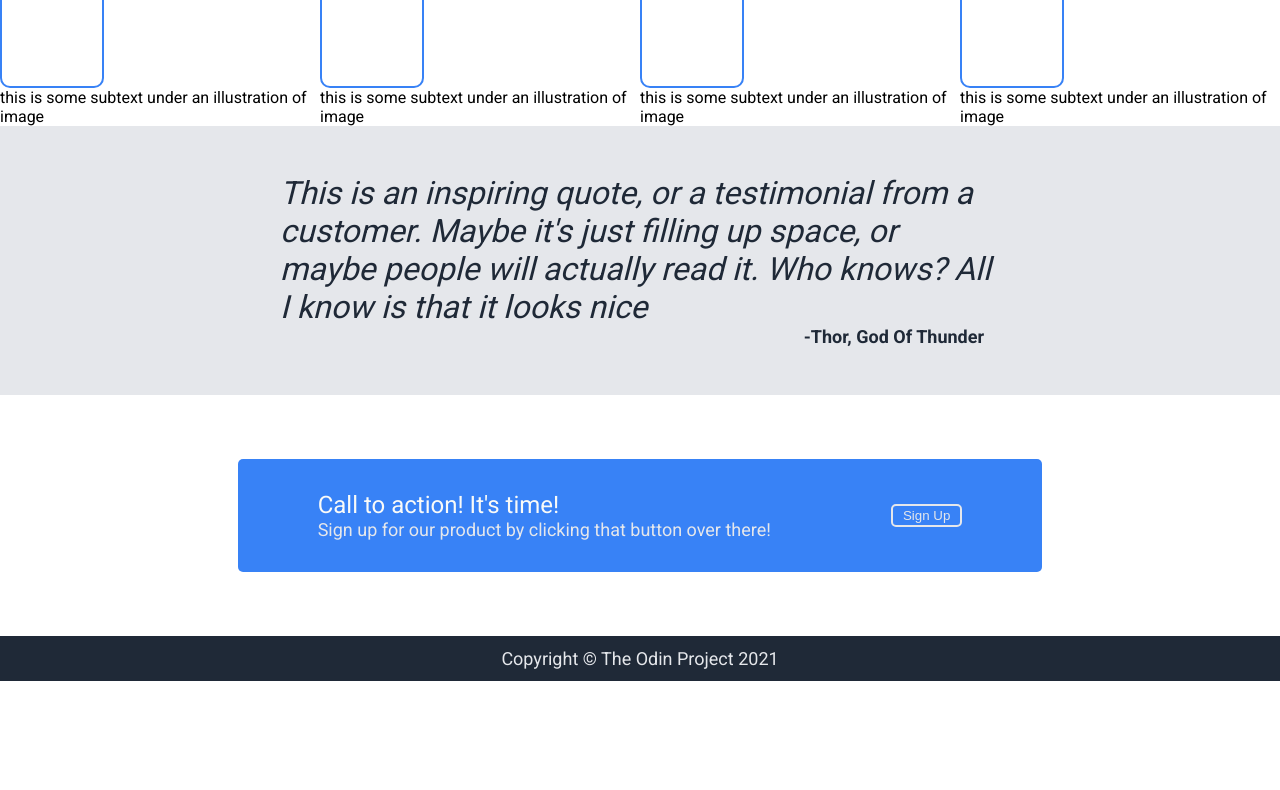
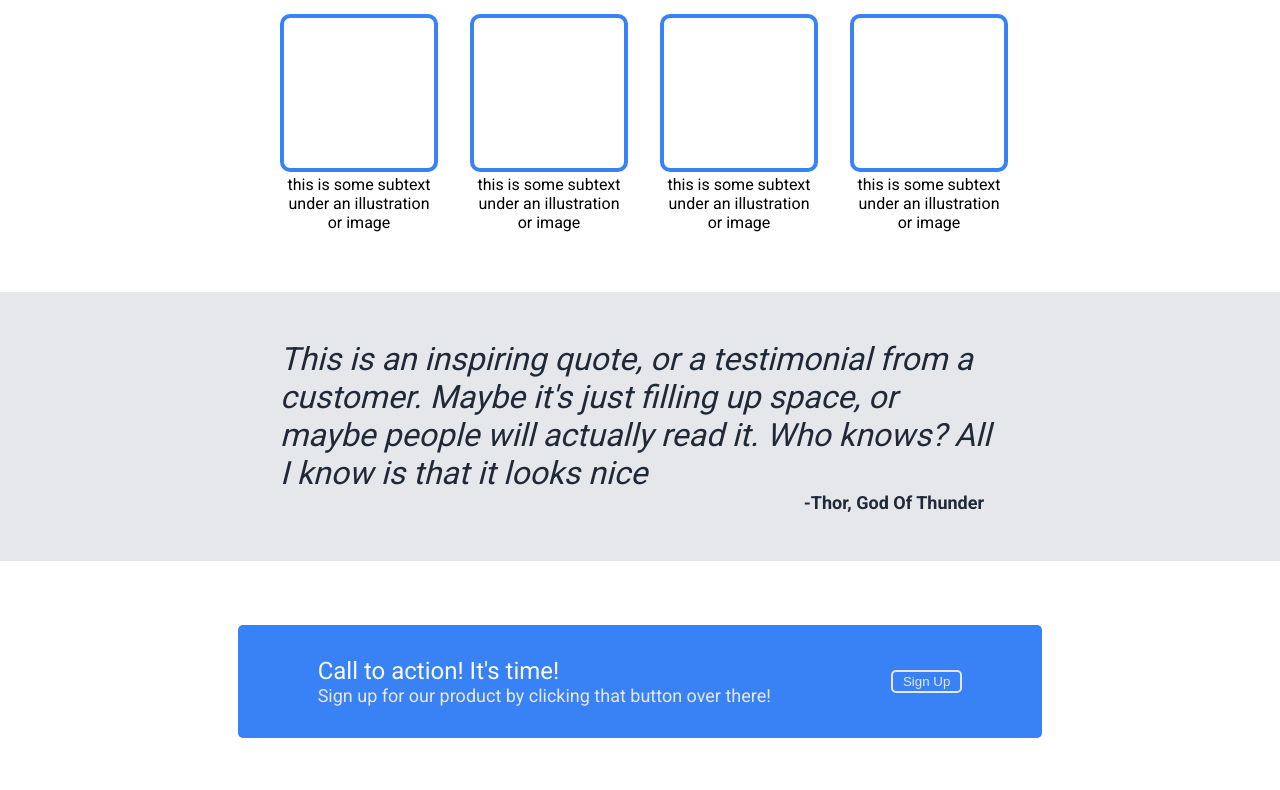
Before and after one commit to candolfi/Landing-Page, a plain HTML site: page index.html in a window 1280 px wide. Shown: the part 223-1013 px from the top of the page. Before the commit the page ends 904 px from the top, so only its background shows below. Drawn offline with Linux system fonts and the light colour scheme.

Commit message:
Completed styling for information panel

```diff
--- a/index.html
+++ b/index.html
@@ -31,19 +31,19 @@
         <div class="info-contents">
             <div class="info-box">
                 <div class="illustration"></div>
-                <div class="illustration-text">this is some subtext under an illustration of image</div>
+                <div class="illustration-text">this is some subtext under an illustration or image</div>
             </div>
             <div class="info-box">
                 <div class="illustration"></div>
-                <div class="illustration-text">this is some subtext under an illustration of image</div>
+                <div class="illustration-text">this is some subtext under an illustration or image</div>
             </div>
             <div class="info-box">
                 <div class="illustration"></div>
-                <div class="illustration-text">this is some subtext under an illustration of image</div>
+                <div class="illustration-text">this is some subtext under an illustration or image</div>
             </div>
             <div class="info-box">
                 <div class="illustration"></div>
-                <div class="illustration-text">this is some subtext under an illustration of image</div>
+                <div class="illustration-text">this is some subtext under an illustration or image</div>
             </div>
         </div>
     </div>
--- a/style.css
+++ b/style.css
@@ -46,6 +46,7 @@ a {
     flex-direction: column;
     align-items: center;
     justify-content: center;
+    gap: 30px;
 }
 
 .info-title {
@@ -55,17 +56,23 @@ a {
 }
 .info-contents {
     display: flex;
+    gap: 40px;
 }
 
 .info-box {
     display: flex;
     flex-direction: column;
+    flex-wrap: wrap;
+    text-align: center;
+    width: 150px;
+    gap: 3px;
+    padding-bottom: 60px;
 }
 
 .illustration {
-    width: 100px;
-    height: 100px;
-    border: 2px solid #3882F6;
+    width: 150px;
+    height: 150px;
+    border: 4px solid #3882F6;
     border-radius: 10px;
 }
 
```
